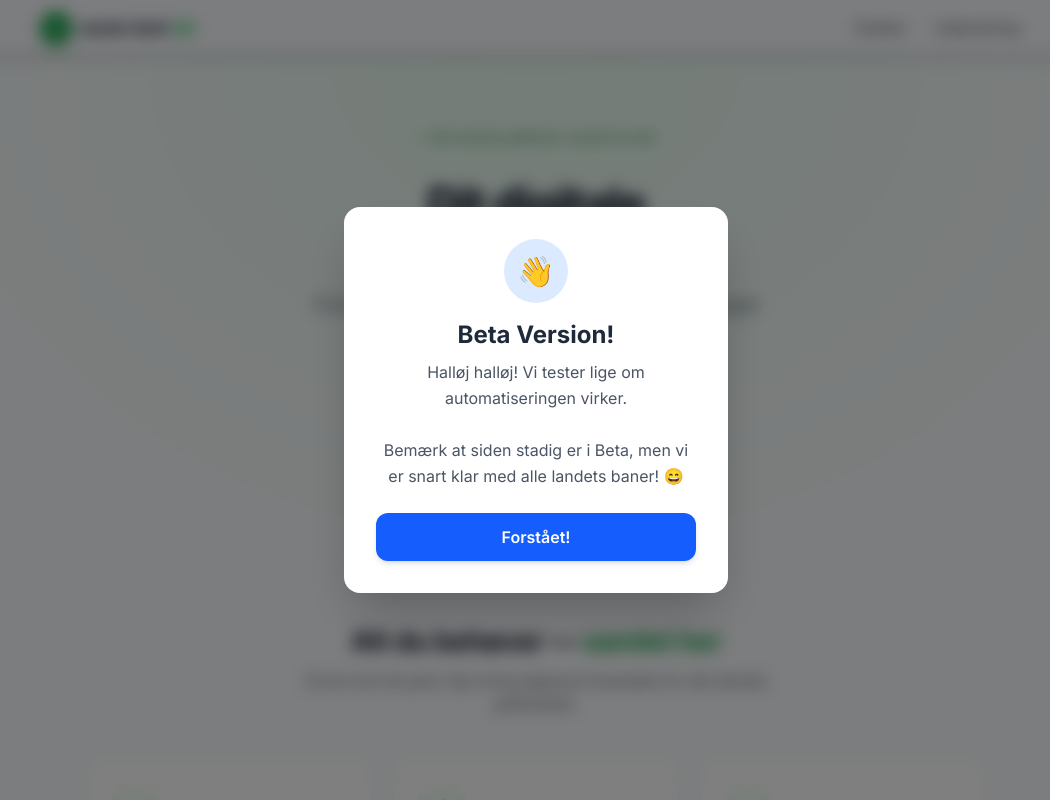
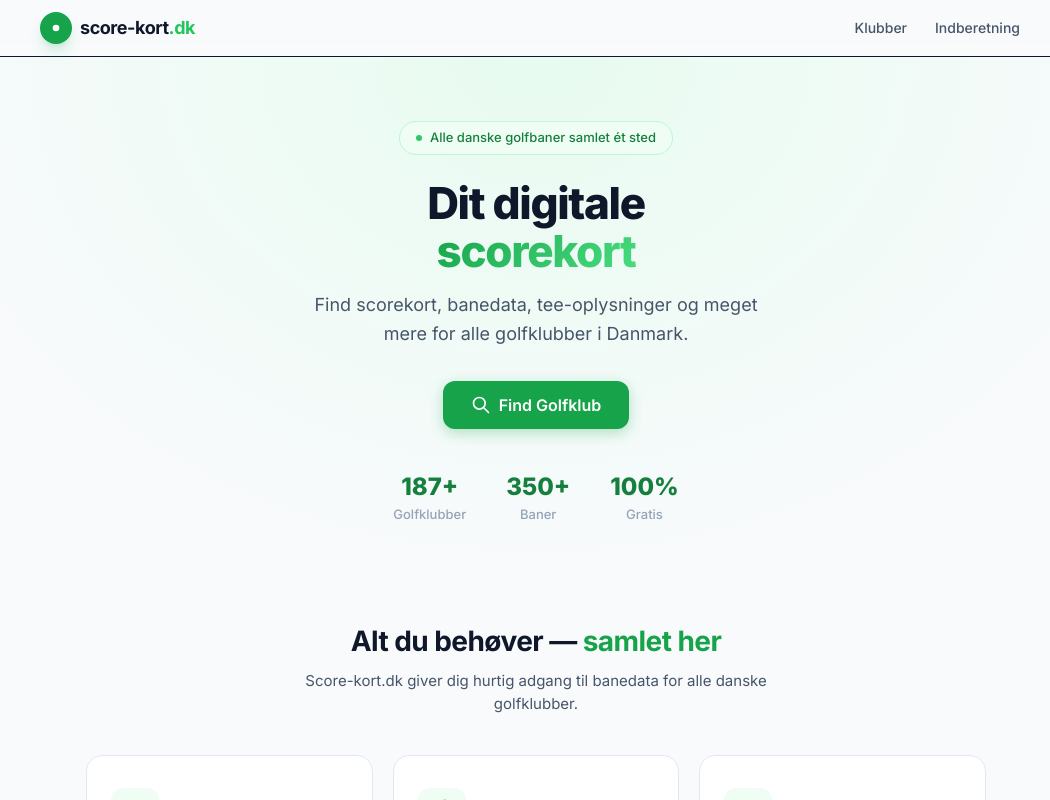
Before and after one commit to Jarkyman/score-kort, a React (Vite) app: page / in a window 1280 px wide. Shown: the top 800 px of the page, without its empty margins (104-1154 px from the left). Built offline with nearby package versions, Linux system fonts and the light colour scheme.

Commit message:
refactor: remove BetaPopup component and its reference from App layout

```diff
--- a/src/App.tsx
+++ b/src/App.tsx
@@ -4,12 +4,9 @@ import HomePage from "./pages/HomePage";
 import ClubListPage from "./pages/ClubListPage";
 import ClubDetailPage from "./pages/ClubDetailPage";
 import RequestPage from "./pages/RequestPage";
-import BetaPopup from "./components/BetaPopup";
 
 export default function App() {
     return (
-        <>
-            <BetaPopup />
         <Routes>
             <Route element={<Layout />}>
                 <Route path="/" element={<HomePage />} />
@@ -18,6 +15,5 @@ export default function App() {
                 <Route path="/indberetning" element={<RequestPage />} />
             </Route>
         </Routes>
-        </>
     );
 }
--- a/src/components/BetaPopup.tsx
+++ /dev/null
@@ -1,40 +0,0 @@
-import { useState, useEffect } from 'react';
-
-export default function BetaPopup() {
-    const [isOpen, setIsOpen] = useState(false);
-
-    useEffect(() => {
-        const hasSeenBeta = localStorage.getItem('scorekort_seen_beta_popup');
-        if (!hasSeenBeta) {
-            setIsOpen(true);
-        }
-    }, []);
-
-    const closePopup = () => {
-        localStorage.setItem('scorekort_seen_beta_popup', 'true');
-        setIsOpen(false);
-    };
-
-    if (!isOpen) return null;
-
-    return (
-        <div className="fixed inset-0 z-[100] flex items-center justify-center bg-black/50 backdrop-blur-sm p-4">
-            <div className="bg-white rounded-2xl shadow-2xl p-8 max-w-sm w-full mx-auto transform transition-all">
-                <div className="w-16 h-16 bg-blue-100 text-blue-600 rounded-full flex items-center justify-center mx-auto mb-4 text-3xl">
-                    👋
-                </div>
-                <h2 className="text-2xl font-bold text-center text-gray-800 mb-2">Beta Version!</h2>
-                <p className="text-gray-600 text-center mb-6 leading-relaxed">
-                    Halløj halløj! Vi tester lige om automatiseringen virker.<br/><br/>
-                    Bemærk at siden stadig er i Beta, men vi er snart klar med alle landets baner! 😄
-                </p>
-                <button
-                    onClick={closePopup}
-                    className="w-full bg-blue-600 hover:bg-blue-700 text-white font-semibold py-3 px-6 rounded-xl transition duration-200 shadow-md"
-                >
-                    Forstået!
-                </button>
-            </div>
-        </div>
-    );
-}
```
Lines whose indentation alone changed are shown as unchanged.
